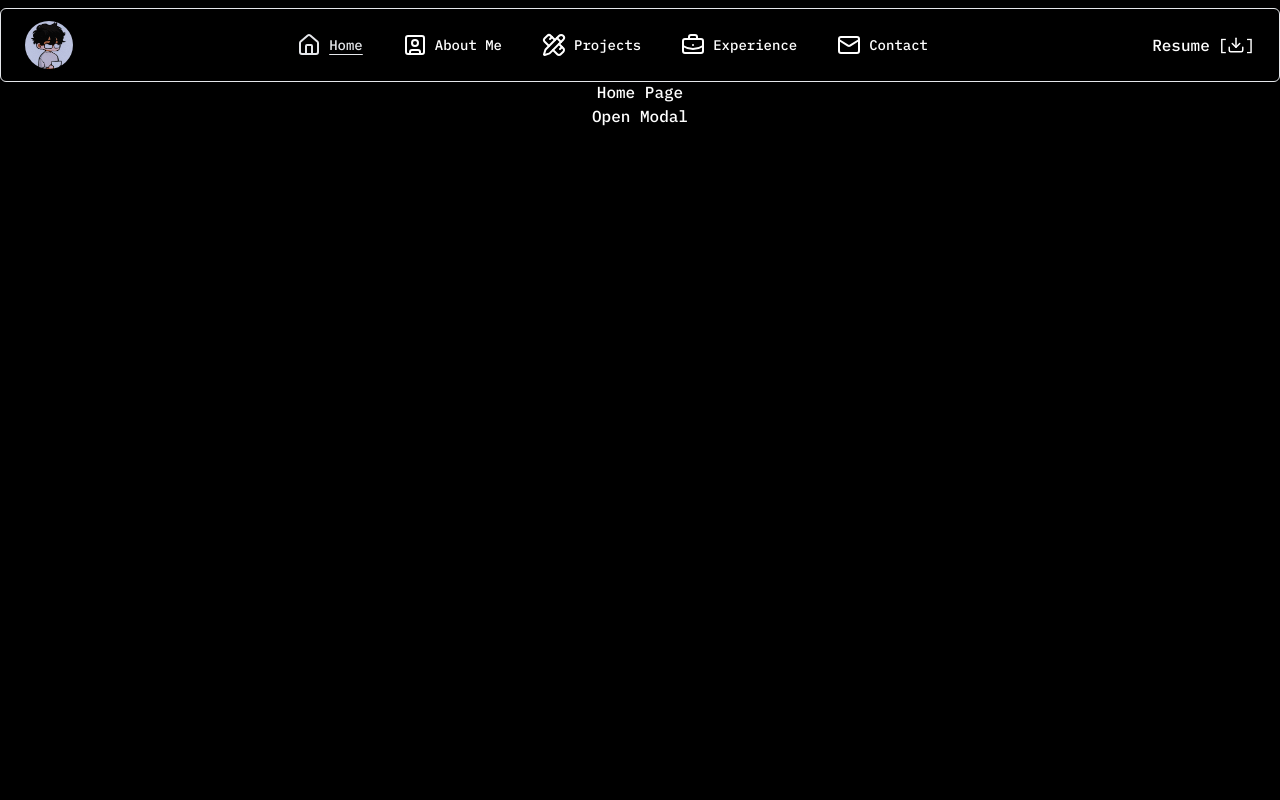
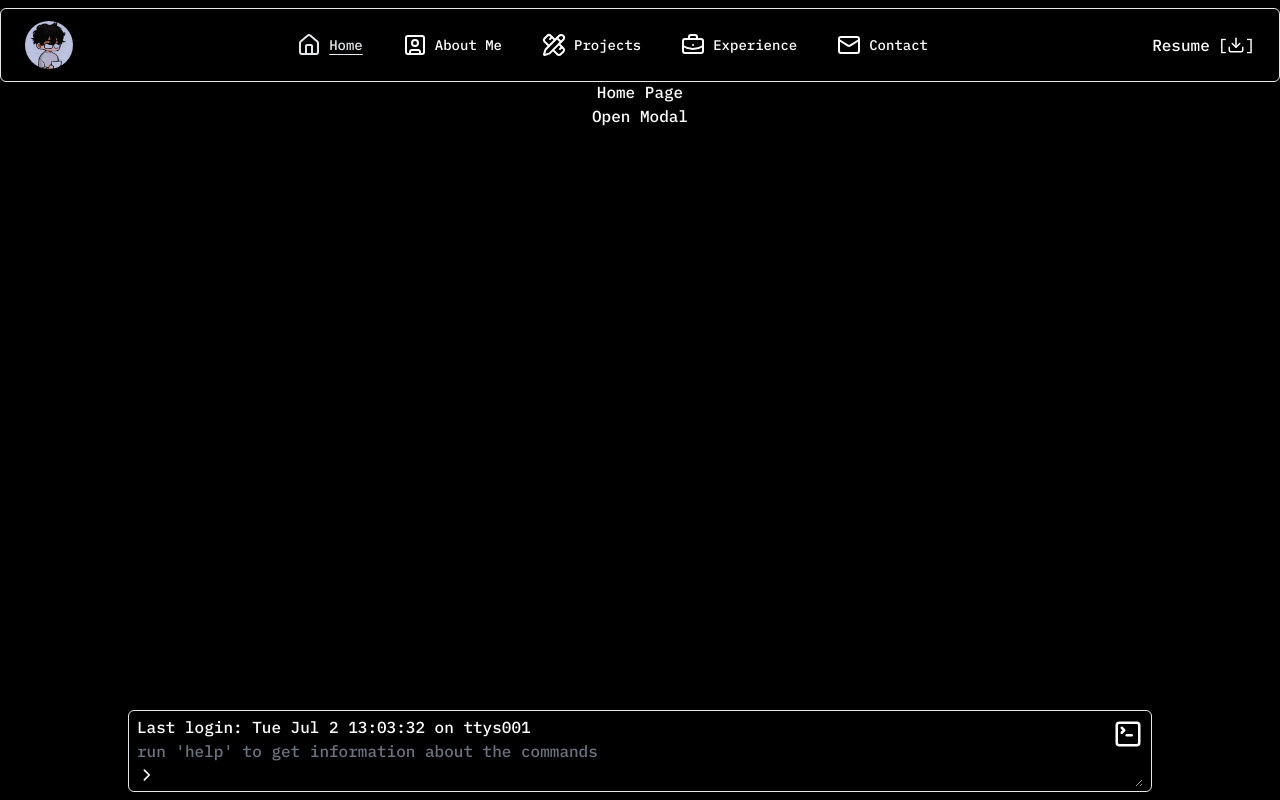
Before and after one commit to mohits-git/portfolio, a Next.js app: page / in a window 1280 px wide. Built offline with nearby package versions, Linux system fonts and the light colour scheme.

Commit message:
feat: add Terminal for the app

```diff
--- a/src/app/layout.tsx
+++ b/src/app/layout.tsx
@@ -3,6 +3,7 @@ import { Inter, IBM_Plex_Mono } from "next/font/google";
 import "./globals.css";
 import ModalProvider from "@/providers/modal";
 import AppBar from "@/components/global/app-bar";
+import Terminal from "@/components/terminal";
 
 const inter = Inter({ subsets: ["latin"] });
 const ibmPlexMono = IBM_Plex_Mono({
@@ -28,6 +29,7 @@ export default function RootLayout({
           <div className="pt-20">
             {children}
           </div>
+          <Terminal />
         </ModalProvider>
       </body>
     </html>
--- /dev/null
+++ b/src/components/terminal/index.tsx
@@ -0,0 +1,32 @@
+import { ChevronRight, SquareTerminal } from "lucide-react";
+import React from "react";
+
+type Props = {
+
+}
+
+const Terminal: React.FC<Props> = () => {
+  return (
+    <div className="fixed bottom-2 left-0 w-full flex justify-center">
+      <div className="relative min-h-[65px] h-full max-w-5xl w-full p-1 md:px-2 flex flex-col border rounded-md underline-offset-4 decoration-gray-300">
+        {/* ------------------TerminalIcon--------------------------- */}
+        <div className="absolute top-2 right-2">
+          <SquareTerminal width={30} height={30} />
+        </div>
+        {/* ---------------------------------------------------------- */}
+
+        <p>Last login: Tue Jul  2 13:03:32 on ttys001</p>
+        <p className="text-gray-500">run &apos;help&apos; to get information about the commands</p>
+
+        <div className="relative flex items-center">
+          <ChevronRight width={20} height={20} />
+          <textarea name="terminal" id="terminal" className="w-full bg-transparent border-none outline-none focus:outline-none h-[1.5rem]">
+          </textarea>
+        </div>
+
+      </div>
+    </div>
+  )
+}
+
+export default Terminal
```
